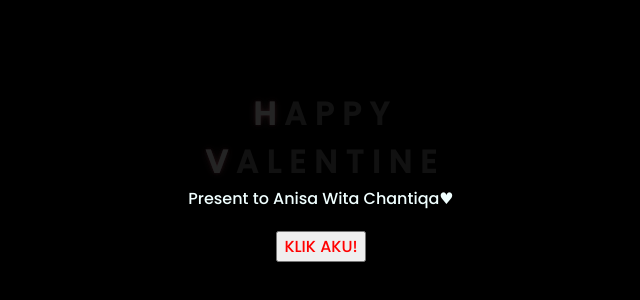
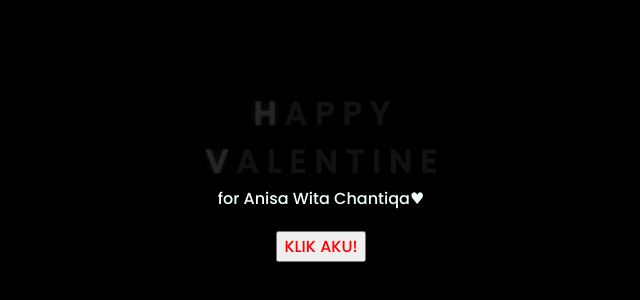
Before and after one commit to E1noir/Test, a plain HTML site: page index.html in a window 1280 px wide. Shown: the part 232-532 px from the top of the page, without its empty margins (327-967 px from the left). Drawn offline with Linux system fonts and the light colour scheme.

Commit message:
Add files via upload

```diff
--- a/index.html
+++ b/index.html
@@ -31,12 +31,12 @@
         <span>E</span>
     </div>
     <div class="description">
-        <span>Present to Anisa Wita Chantiqa♥</span>
+        <span>for Anisa Wita Chantiqa♥</span>
         </div>
     </div>
     <div class="button">
         <button>
-        <a href="flower.html">KLIK AKU!</a>
+            <a href="flower.html">KLIK AKU!</a>
         </button>
 
     </div>
```
